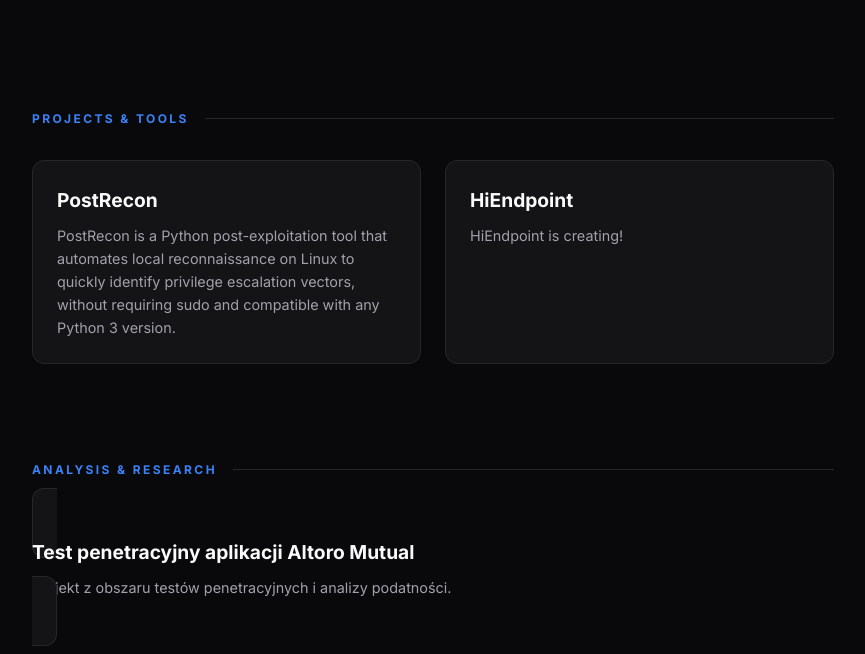
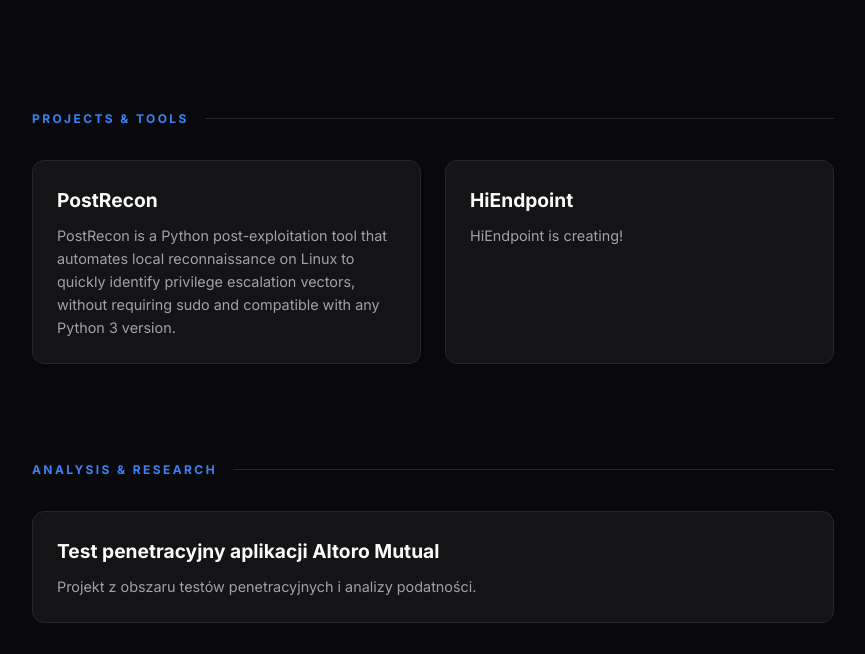
Before and after one commit to christwaffen/portfolio, a plain HTML site: page labs.html in a window 1280 px wide. Shown: the part 298-952 px from the top of the page, without its empty margins (207-1072 px from the left). Drawn offline with Linux system fonts and the light colour scheme.

Commit message:
Update labs.html

```diff
--- a/labs.html
+++ b/labs.html
@@ -50,12 +50,14 @@
 
         <section>
             <h2 class="section-title">Analysis & research</h2>
-                 <a href="#" target="_blank" class="card">
+            <div class="grid">
+                 <a href="https://github.com/christwaffen/Pentest-Project-Altoro-Mutual" target="_blank" class="card">
                     <h3>Test penetracyjny aplikacji Altoro Mutual</h3>
                     <p>
                      Projekt z obszaru testów penetracyjnych i analizy podatności.
                     </p>
                 </a>
+            </div>
         </section>
     </main>
 
```
